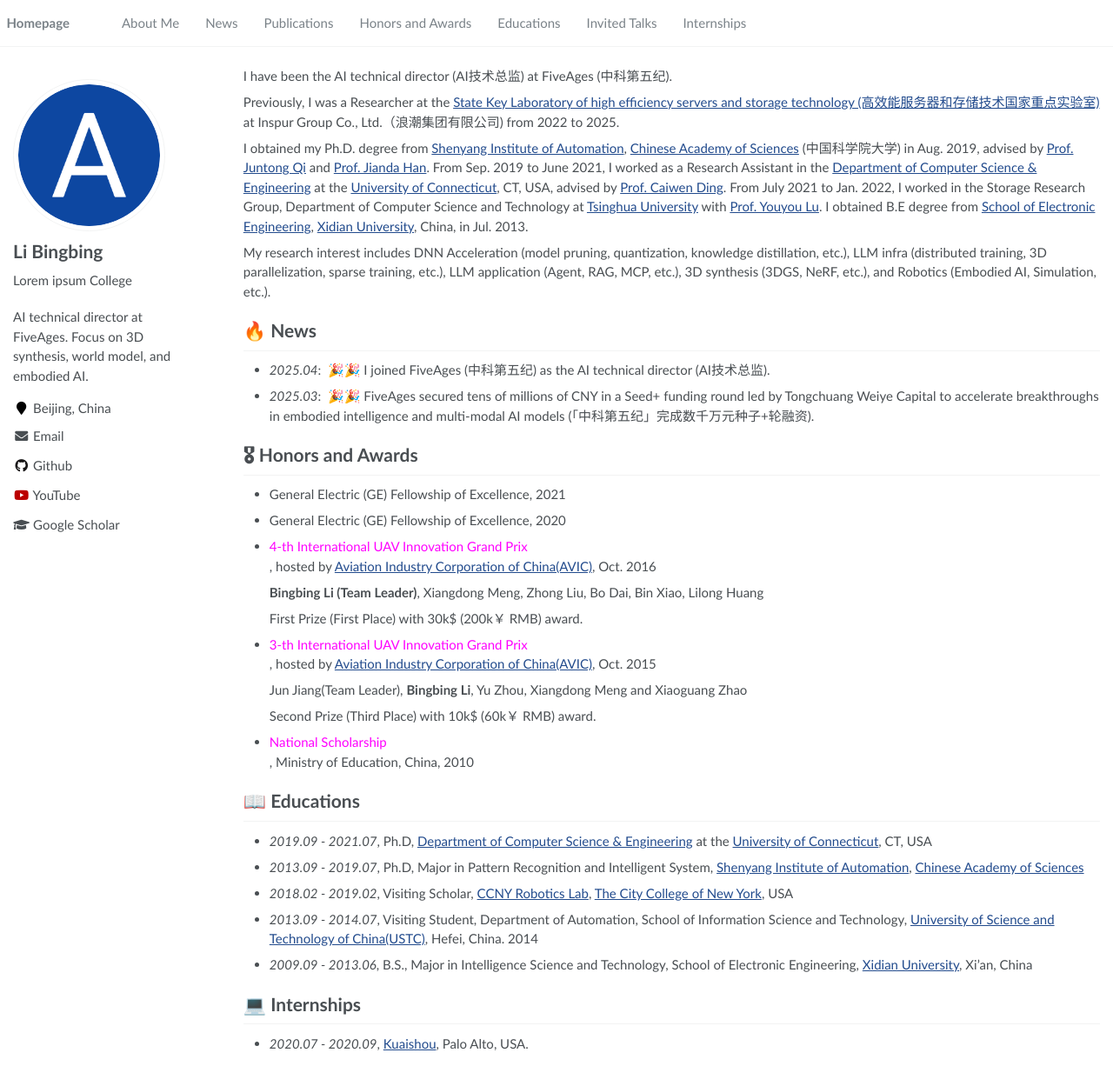
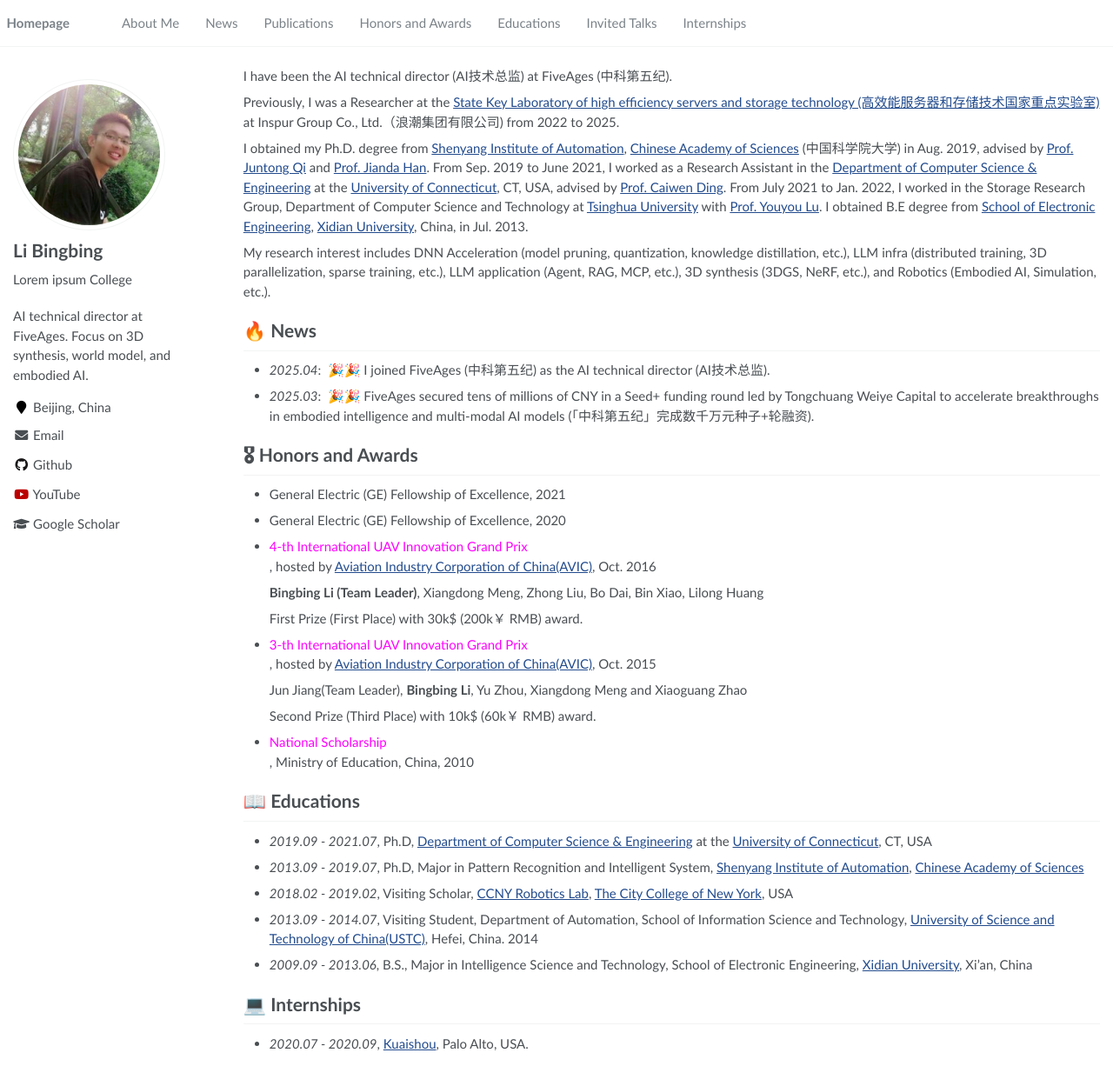
Before and after one commit to bing0037/bing0037.github.io, a Jekyll site: the page built from _pages/about.md, in a window 1280 px wide and 1226 px high. Shown: the whole window at 87% size. Built offline with Jekyll 4.4.1, drawn with Linux system fonts in a browser that asks for light colours.

Commit message:
avatar updated

```diff
--- a/_config.yml
+++ b/_config.yml
@@ -22,7 +22,7 @@ baidu_site_verification  :  # get baidu_site_verification from https://ziyuan.ba
 # Site Author
 author:
   name             : "Li Bingbing"
-  avatar           : "images/android-chrome-512x512.png"
+  avatar           : "images/self_picture.png"
   bio              : "Lorem ipsum College"
   location         : "Beijing, China"
   employer         :
```
